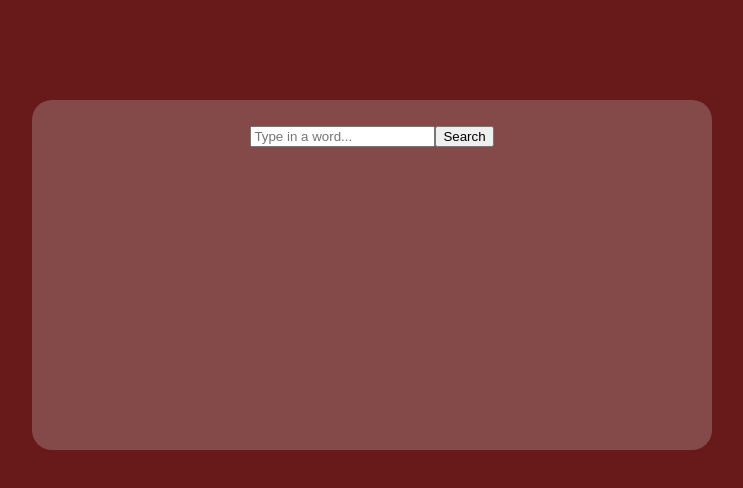
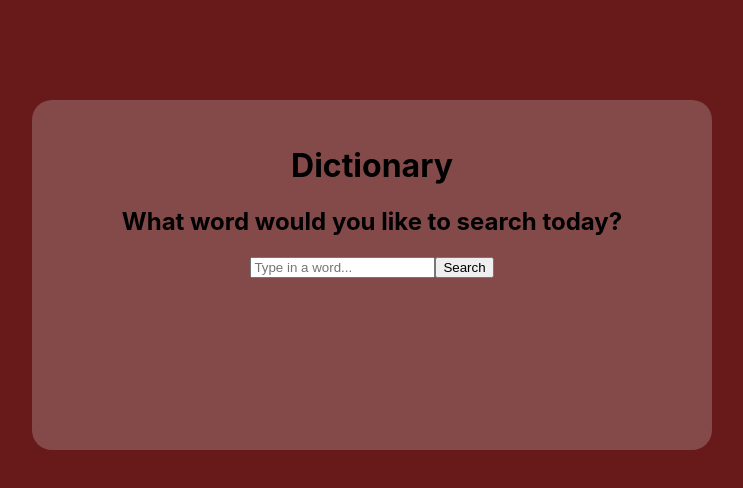
Before and after one commit to Pezza242/my-dictionary-project, a React (Create React App) app: page / in a window 1280 px wide. Shown: the top 488 px of the page, without its empty margins (268-1011 px from the left). Built offline with nearby package versions, Linux system fonts and the light colour scheme.

Commit message:
Created search-box
Added all the HTML into the search-box

```diff
--- a/src/dictionary.css
+++ b/src/dictionary.css
@@ -1,4 +1,4 @@
-.search-form {
+.search-box {
   background-color: #844a4a;
   margin: 100px 300px;
   padding: 25px 50px;
--- a/src/dictionary.js
+++ b/src/dictionary.js
@@ -4,6 +4,11 @@ import "./dictionary.css";
 export default function Dictionary() {
   return (
     <div className="Dictionary">
+      <div className="search-box">
+        <h1 className="heading">Dictionary</h1>
+        <h2 className="sub-heading">
+          What word would you like to search today?
+        </h2>
         <form className="search-form">
           <input
             className="search-bar"
@@ -14,5 +19,6 @@ export default function Dictionary() {
           <input className="submit" type="submit" value="Search" />
         </form>
       </div>
+    </div>
   );
 }
```
Lines whose indentation alone changed are shown as unchanged.
